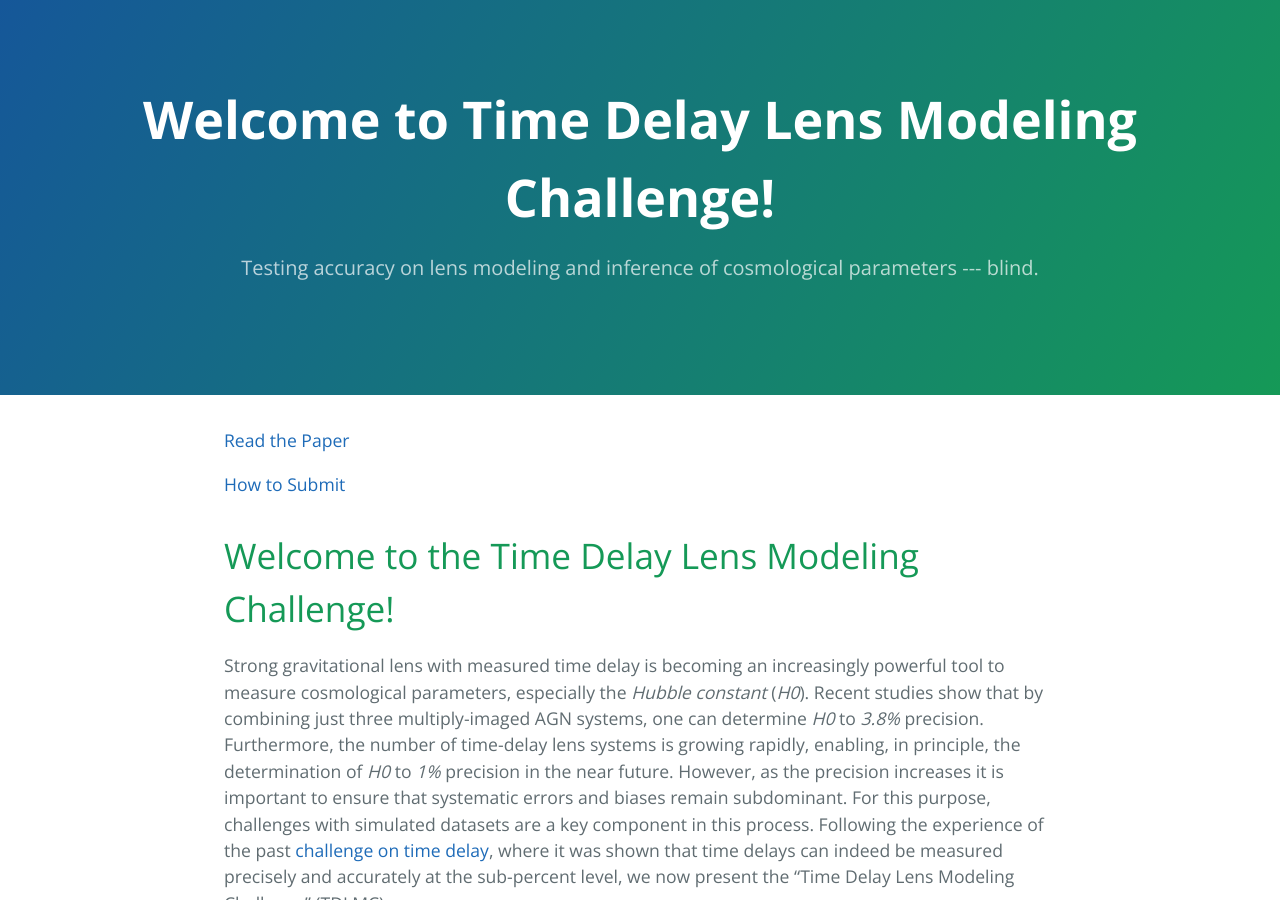
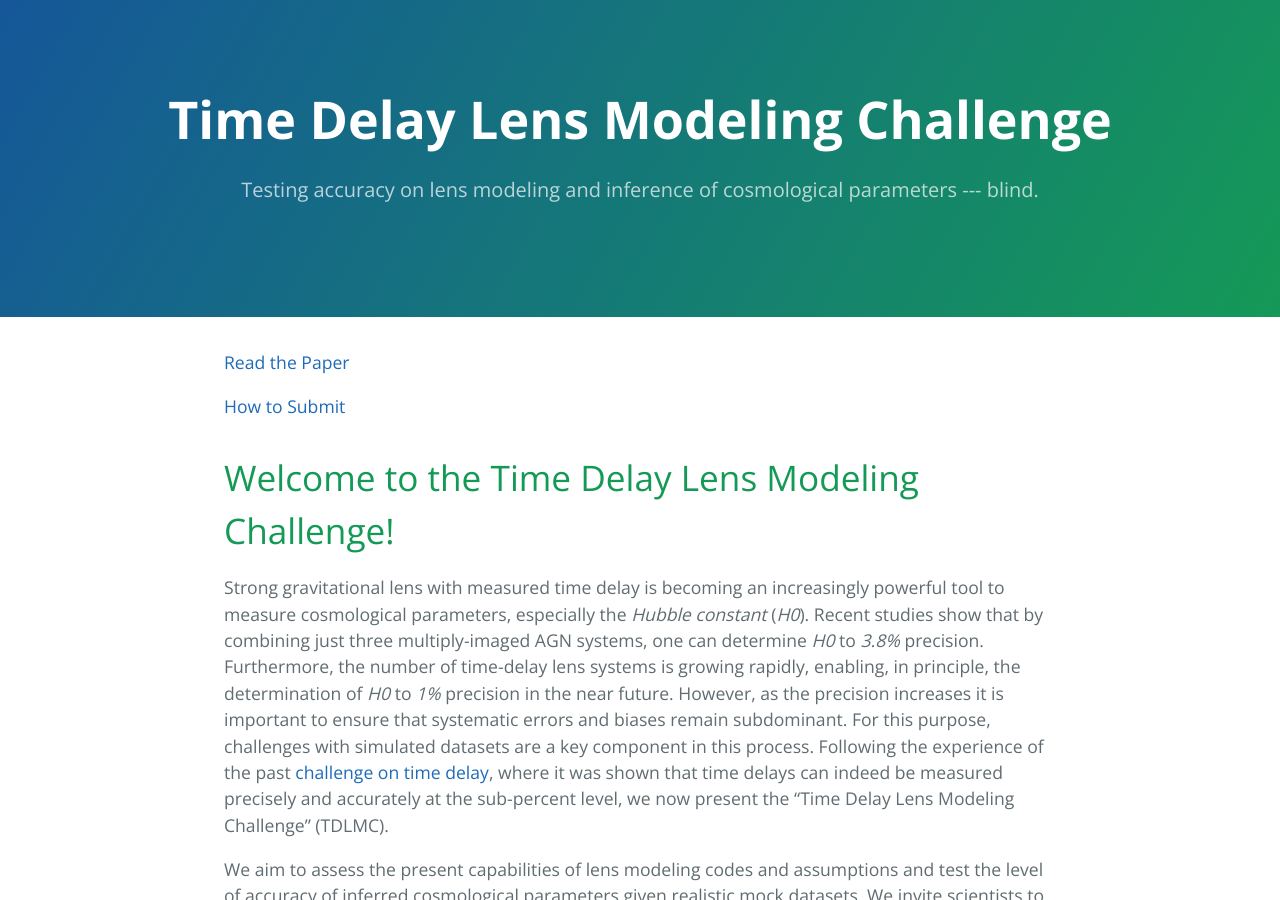
Before and after one commit to TDLMC/TDLMC.github.io, a Jekyll site: the page built from index.md, in a window 1280 px wide and 900 px high. Built offline with Jekyll 4.4.1, drawn with Linux system fonts in a browser that asks for light colours; our own code applies the rules of GitHub Pages for plain Markdown files.

Commit message:
Update _config.yml

```diff
--- a/_config.yml
+++ b/_config.yml
@@ -1,4 +1,4 @@
-title: Welcome to Time Delay Lens Modeling Challenge!
+title: Time Delay Lens Modeling Challenge
 description: Testing accuracy on lens modeling and inference of cosmological parameters --- blind.
 show_downloads: false
 theme: jekyll-theme-cayman
```
